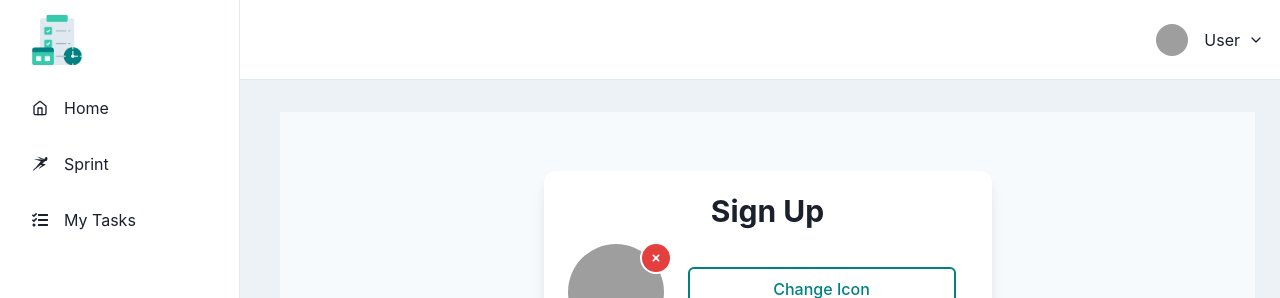
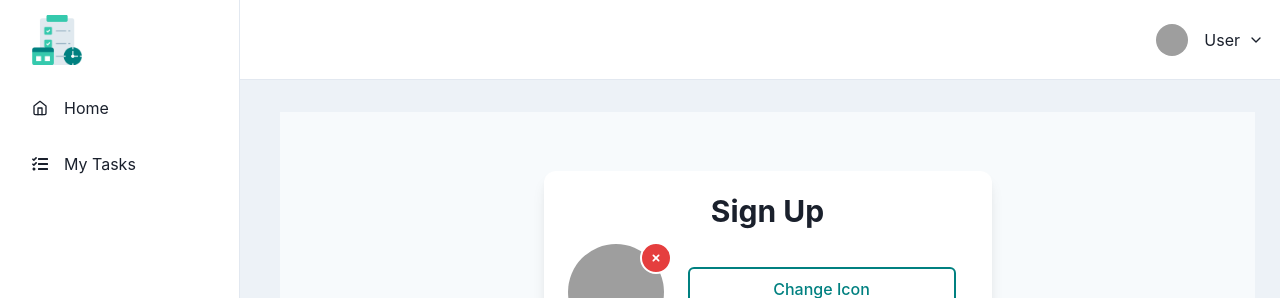
Before and after one commit to arjunsen1999/paypal-tasks-manager, a React (Create React App) app in the folder client/: page /register in a window 1280 px wide. Shown: the top 298 px of the page. Built offline with nearby package versions, Linux system fonts and the light colour scheme; grey boxes are pictures that could not be loaded; a web font is replaced by a local one.

Commit message:
fixed bug

```diff
--- a/client/src/Components/Navbar/Navbar.jsx
+++ b/client/src/Components/Navbar/Navbar.jsx
@@ -33,13 +33,16 @@ import { GiSprint } from "react-icons/gi";
 import { FaTasks } from "react-icons/fa";
 import { NavLink } from "react-router-dom";
 import { useDispatch, useSelector } from "react-redux";
-import { user_login_reset, user_logout } from "../../redux/Auth/Login/Auth.actionType";
+import {
+  user_login_reset,
+  user_logout,
+} from "../../redux/Auth/Login/Auth.actionType";
 import { useEffect } from "react";
 
 const LinkItems = [
   { name: "Home", icon: FiHome, route: "/" },
   { name: "Sprint", icon: GiSprint, route: "/sprint" },
-  { name: "My Tasks", icon: FaTasks, route: "/tasks" }
+  { name: "My Tasks", icon: FaTasks, route: "/tasks" },
 ];
 
 export default function SidebarWithHeader({ children }) {
@@ -74,9 +77,7 @@ export default function SidebarWithHeader({ children }) {
 }
 
 const SidebarContent = ({ onClose, ...rest }) => {
-  const { user, isError, isSuccess } = useSelector(
-    (state) => state.userLogin
-  );
+  const { user } = useSelector((state) => state.userLogin);
   return (
     <Box
       transition="3s ease"
@@ -95,14 +96,23 @@ const SidebarContent = ({ onClose, ...rest }) => {
         <Image w="50px" src="./tasks.png" />
         <CloseButton display={{ base: "flex", md: "none" }} onClick={onClose} />
       </Flex>
-      {LinkItems.map((link) => (
-        <NavLink to={link.route}>
+      {/* {LinkItems.map((link) => ( */}
+      {/* icon={link.icon} */}
+      <NavLink to={"/"}>
         {" "}
-          <NavItem key={link.name} icon={link.icon}>
-            {link.name}
-          </NavItem>
+        <NavItem icon={FiHome}>Home</NavItem>
       </NavLink>
-      ))}
+
+      {user.role == "manager" ? (
+        <NavLink to={"/sprint"}>
+          <NavItem icon={GiSprint}>Sprint</NavItem>
+        </NavLink>
+      ) : null}
+
+      <NavLink to={"/tasks"}>
+        <NavItem icon={FaTasks}>My Tasks</NavItem>
+      </NavLink>
+      {/* ))} */}
     </Box>
   );
 };
@@ -145,24 +155,13 @@ const NavItem = ({ icon, children, ...rest }) => {
 
 const MobileNav = ({ onOpen, ...rest }) => {
   const toast = useToast();
-  const { User_isLoading, isError, isSuccess, message, user } = useSelector(
+  const { user, message, isLogoutSuccess } = useSelector(
     (state) => state.userLogin
   );
   let dispatch = useDispatch();
-  useEffect(() =>{
- // For Error
- if (isError) {
-  toast({
-    title: `Error`,
-    position: "top",
-    isClosable: true,
-    status: "error",
-    description: message,
-  });
-}
-
+  useEffect(() => {
     // For Success
-if (isSuccess) {
+    if (isLogoutSuccess) {
       toast({
         title: `Success`,
         position: "top",
@@ -173,7 +172,7 @@ if (isSuccess) {
     }
 
     dispatch({ type: user_login_reset });
-  }, [isError, isSuccess])
+  }, [isLogoutSuccess]);
   return (
     <Flex
       ml={{ base: 0, md: 60 }}
@@ -261,7 +260,9 @@ dispatch({ type: user_login_reset });
 
               <MenuDivider />
               {user ? (
-                <MenuItem onClick={() => dispatch({type : user_logout})}>Logout</MenuItem>
+                <MenuItem onClick={() => dispatch({ type: user_logout })}>
+                  Logout
+                </MenuItem>
               ) : (
                 <NavLink to="/login">
                   <MenuItem>Login</MenuItem>
--- a/client/src/Pages/Login.jsx
+++ b/client/src/Pages/Login.jsx
@@ -17,13 +17,14 @@ import {
 } from "@chakra-ui/react";
 import { ViewIcon, ViewOffIcon } from "@chakra-ui/icons";
 import styles from "../styles/RegisterButton.module.css";
-import { Link } from "react-router-dom";
+import { Link, useNavigate } from "react-router-dom";
 import {useDispatch, useSelector} from "react-redux";
 import { userLogin } from "../redux/Auth/Login/Auth.action";
 import { user_login_reset } from "../redux/Auth/Login/Auth.actionType";
 
 const Login = () => {
   const toast = useToast();
+  const navigate = useNavigate();
   const { User_isLoading, isError, isSuccess, message } = useSelector(
     (state) => state.userLogin
   );
@@ -70,6 +71,7 @@ const Login = () => {
         status: "success",
         description: message,
       });
+      navigate("/")
     }
 
     dispatch({ type: user_login_reset });
--- a/client/src/Pages/Register.jsx
+++ b/client/src/Pages/Register.jsx
@@ -19,7 +19,7 @@ import {
 } from "@chakra-ui/react";
 import { SmallCloseIcon, ViewIcon, ViewOffIcon } from "@chakra-ui/icons";
 import styles from "../styles/RegisterButton.module.css";
-import { Link } from "react-router-dom";
+import { Link, useNavigate } from "react-router-dom";
 import { Select } from "@chakra-ui/react";
 import axios from "axios";
 import { useDispatch, useSelector } from "react-redux";
@@ -32,6 +32,7 @@ const Register = () => {
   );
   let dispatch = useDispatch();
   const toast = useToast();
+  const navigate = useNavigate();
   const [showPassword, setShowPassword] = useState(false);
   const [profileBtnLoading, setProfileBtnLoading] = useState(false);
   const [profile, setProfile] = useState("");
@@ -99,6 +100,7 @@ const Register = () => {
         status: "success",
         description: message,
       });
+      navigate("/login")
     }
 
     dispatch({ type: user_signup_reset });
--- a/client/src/redux/Auth/Login/Auth.reducer.js
+++ b/client/src/redux/Auth/Login/Auth.reducer.js
@@ -14,6 +14,7 @@ import {
     isError: false,
     isSuccess: false,
     message: "",
+    isLogoutSuccess : false
   };
   export const userLoginReducer = (state = initaialState, { type, payload }) => {
     switch (type) {
@@ -45,6 +46,7 @@ import {
           isError: false,
           isSuccess: false,
           message: "",
+          isLogoutSuccess : false
         };
 
         case user_logout:
@@ -52,8 +54,7 @@ import {
             return {
                 ...state,
                 user : false,
-                isError : false,
-                isSuccess : true,
+                isLogoutSuccess : true,
                 message : "Successfully Logout"
             }
 
```
Lines whose indentation alone changed are shown as unchanged.
